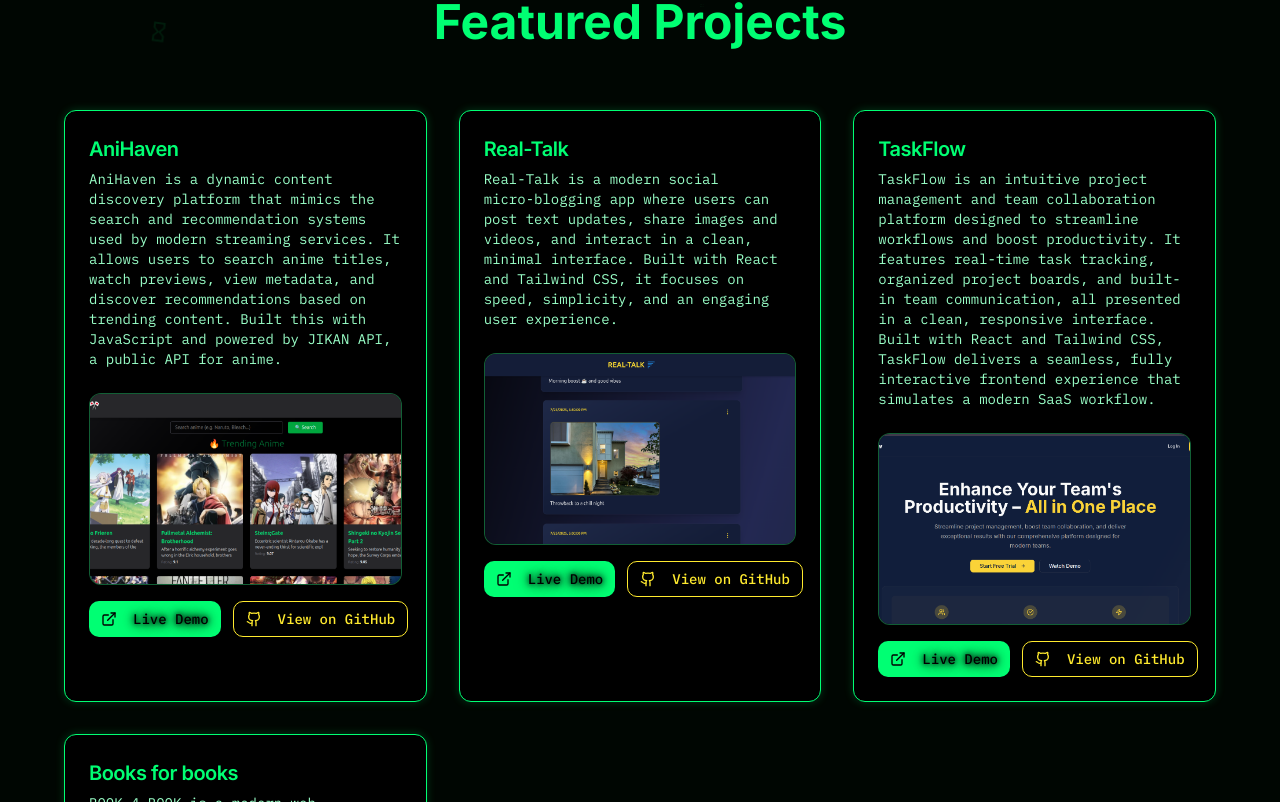
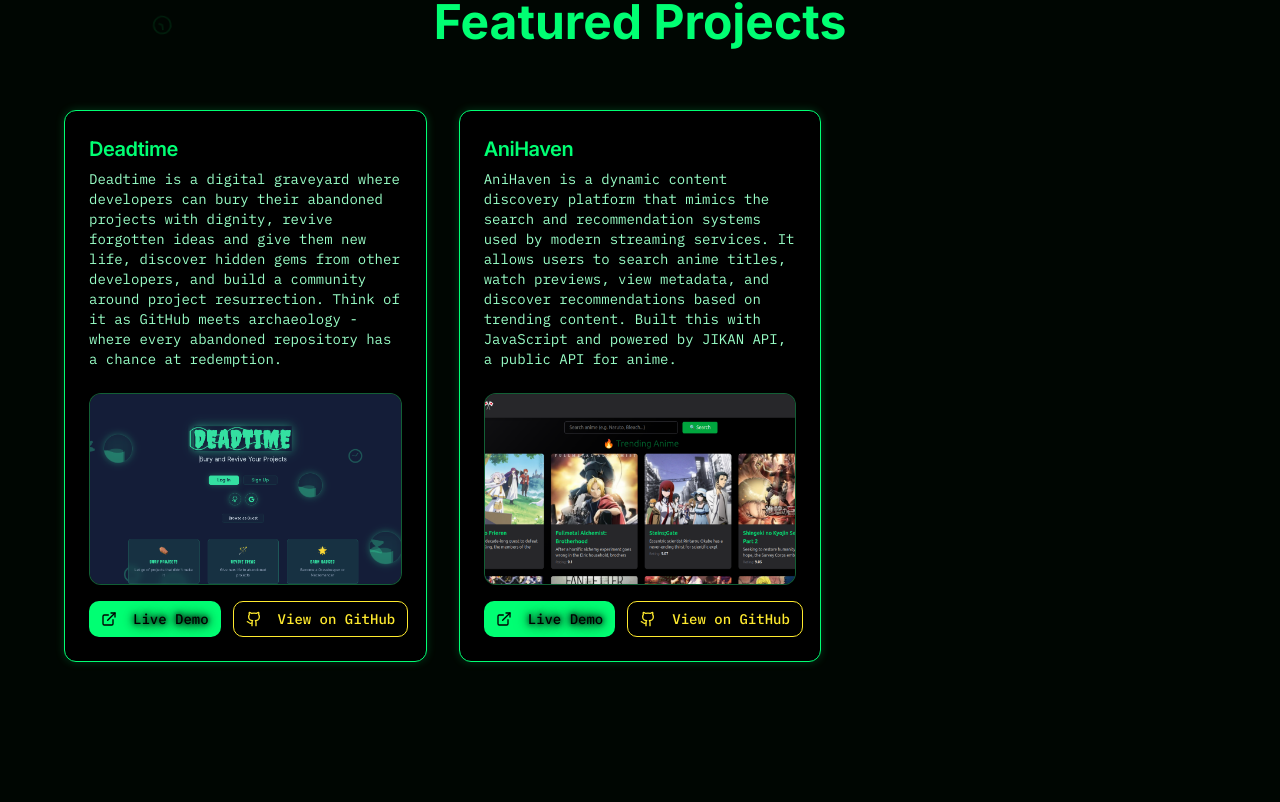
Before and after one commit to creeksonJoseph/portfolio, a React (Vite) app: page /gui in a window 1280 px wide. Shown: the part 938-1740 px from the top of the page. Built offline with nearby package versions, Linux system fonts and the light colour scheme.

Commit message:
added deadtime

```diff
--- a/src/pages/CmdMode.tsx
+++ b/src/pages/CmdMode.tsx
@@ -10,6 +10,16 @@ const CmdMode = () => {
   const projects = [
     {
       key: "a",
+      name: "Deadtime",
+      synopsis: "Digital graveyard for abandoned developer projects.",
+      description:
+        "Deadtime is a digital graveyard where developers can bury their abandoned projects with dignity, revive forgotten ideas and give them new life, discover hidden gems from other developers, and build a community around project resurrection. Think of it as GitHub meets archaeology - where every abandoned repository has a chance at redemption.",
+      demo: "https://deadtime2.vercel.app/",
+      github: "https://github.com/creeksonJoseph/Deadtime/",
+      tech: "React, TypeScript, Node.js, MongoDB",
+    },
+    {
+      key: "b",
       name: "AniHaven",
       synopsis: "Search and discover anime with previews & recommendations.",
       description:
@@ -18,46 +28,6 @@ const CmdMode = () => {
       github: "https://github.com/creeksonJoseph/AniHaven",
       tech: "Vanilla js, Jikan API, Tailwind CSS",
     },
-    {
-      key: "b",
-      name: "Real-Talk",
-      synopsis: "a micro-blogging app",
-      description:
-        "Real-Talk is a modern social micro‑blogging app where users can post text updates, share images and videos, and interact in a clean, minimal interface. Built with React and Tailwind CSS, it focuses on speed, simplicity, and an engaging user experience.",
-      demo: "https://realtalk-two.vercel.app/",
-      github: "https://github.com/creeksonJoseph/Realtalk/",
-      tech: "Figma for UI/UX design,React,Tailwind CSS",
-    },
-    {
-      key: "c",
-      name: "TaskFlow",
-      synopsis: "Real-time collaborative project management.",
-      description:
-        "TaskFlow is an intuitive project management and team collaboration platform designed to streamline workflows and boost productivity. It features real-time task tracking, organized project boards, and built-in team communication, all presented in a clean, responsive interface. Built with React and Tailwind CSS, TaskFlow delivers a seamless, fully interactive frontend experience that simulates a modern SaaS workflow..",
-      demo: "https://task-flow-e57q.vercel.app/",
-      github: "https://github.com/creeksonJoseph/Task-flow",
-      tech: "Google stitch for UI/UX design,React,Tailwind CSS",
-    },
-    {
-      key: "d",
-      name: "Books for books",
-      synopsis: "Browse, manage, and exchange books online.",
-      description:
-        "BOOK 4 BOOK is a modern web application designed to allow users to sign up, log in, browse and manage books, create reading playlists, and exchange books with others in the community.",
-      demo: "https://phase-2-project-group-kappa.vercel.app/",
-      github: "https://github.com/creeksonJoseph/Book4Books",
-      tech: "React, Javascript,Tailwind CSS",
-    },
-    // {
-    //   key: "c",
-    //   name: "DeadTime",
-    //   synopsis: "Gamified productivity app with streaks and XP.",
-    //   description:
-    //     "A gamified productivity app that makes completing tasks addictive with streaks and XP.",
-    //   demo: "https://deadtime.dev",
-    //   github: "https://github.com/creeksonJoseph/404",
-    //   tech: "React, Firebase, PWA, Framer Motion",
-    // },
   ];
 
   const introMessages = [
--- a/src/pages/GuiMode.tsx
+++ b/src/pages/GuiMode.tsx
@@ -3,9 +3,7 @@ import { Link, useLocation } from "react-router-dom";
 import { Button } from "@/components/ui/button";
 import { FaReact, FaNodeJs, FaGitAlt } from "react-icons/fa";
 import homeImage from "../Assets/home.png";
-import books from "../Assets/books4books.png";
-import taskflow from "../Assets/Taskflow.png";
-import realtalk from "../Assets/realtalk.png";
+import deadtimeImage from "../Assets/Deadtime.png";
 
 import {
   Card,
@@ -178,6 +176,15 @@ const GuiMode = () => {
 
   const projects = [
     {
+      name: "Deadtime",
+      description:
+        "Deadtime is a digital graveyard where developers can bury their abandoned projects with dignity, revive forgotten ideas and give them new life, discover hidden gems from other developers, and build a community around project resurrection. Think of it as GitHub meets archaeology - where every abandoned repository has a chance at redemption.",
+      demo: "https://deadtime2.vercel.app/",
+      github: "https://github.com/creeksonJoseph/Deadtime/",
+      tech: "React, TypeScript, Node.js, MongoDB",
+      imageUrl: deadtimeImage,
+    },
+    {
       name: "AniHaven",
       description:
         "AniHaven is a dynamic content discovery platform that mimics the search and recommendation systems used by modern streaming services. It allows users to search anime titles, watch previews, view metadata, and discover recommendations based on trending content. Built this with JavaScript and powered by JIKAN API, a public API for anime.",
@@ -186,50 +193,6 @@ const GuiMode = () => {
       tech: "React, TypeScript, Jikan API, Tailwind CSS",
       imageUrl: homeImage,
     },
-    {
-      name: "Real-Talk",
-      description:
-        "Real-Talk is a modern social micro‑blogging app where users can post text updates, share images and videos, and interact in a clean, minimal interface. Built with React and Tailwind CSS, it focuses on speed, simplicity, and an engaging user experience.",
-      demo: "https://realtalk-two.vercel.app/",
-      github: "https://github.com/creeksonJoseph/Realtalk/",
-      tech: "React, Socket.io, Express, PostgreSQL",
-      imageUrl: realtalk,
-    },
-    {
-      name: "TaskFlow",
-      description:
-        "TaskFlow is an intuitive project management and team collaboration platform designed to streamline workflows and boost productivity. It features real-time task tracking, organized project boards, and built-in team communication, all presented in a clean, responsive interface. Built with React and Tailwind CSS, TaskFlow delivers a seamless, fully interactive frontend experience that simulates a modern SaaS workflow.",
-      demo: "https://task-flow-e57q.vercel.app/",
-      github: "https://github.com/creeksonJoseph/Task-flow",
-      tech: "React, Socket.io, Express, PostgreSQL",
-      imageUrl: taskflow,
-    },
-    {
-      name: "Books for books",
-      description:
-        "BOOK 4 BOOK is a modern web application designed to allow users to sign up, log in, browse and manage books, create reading playlists, and exchange books with others in the community.",
-      demo: "https://phase-2-project-group-kappa.vercel.app/",
-      github: "https://github.com/creeksonJoseph/Book4Books",
-      tech: "React, Node.js, MongoDB, Chart.js",
-      imageUrl: books,
-    },
-    // {
-    //   name: "DeadTime",
-    //   description:
-    //     "A gamified productivity app that makes completing tasks addictive with streaks and XP.",
-    //   demo: "https://deadtime.dev",
-    //   github: "https://github.com/creeksonJoseph/404",
-    //   tech: "React, Firebase, PWA, Framer Motion",
-    // },
-
-    // {
-    //   name: "CodeSnippet",
-    //   description:
-    //     "Developer tool for organizing and sharing code snippets with syntax highlighting.",
-    //   demo: "https://codesnippet.dev",
-    //   github: "https://github.com/joseph/codesnippet",
-    //   tech: "React, Prism.js, Firebase, Material-UI",
-    // },
   ];
 
   return (
```
Also changed, not shown: src/Assets/Deadtime.png (added).
